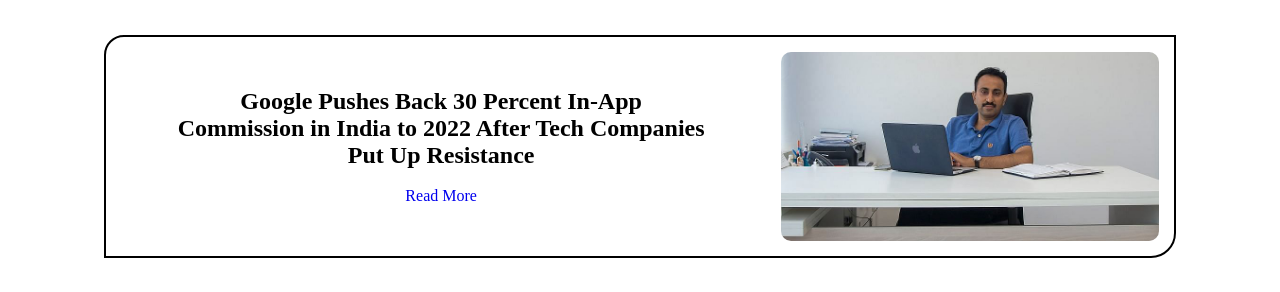
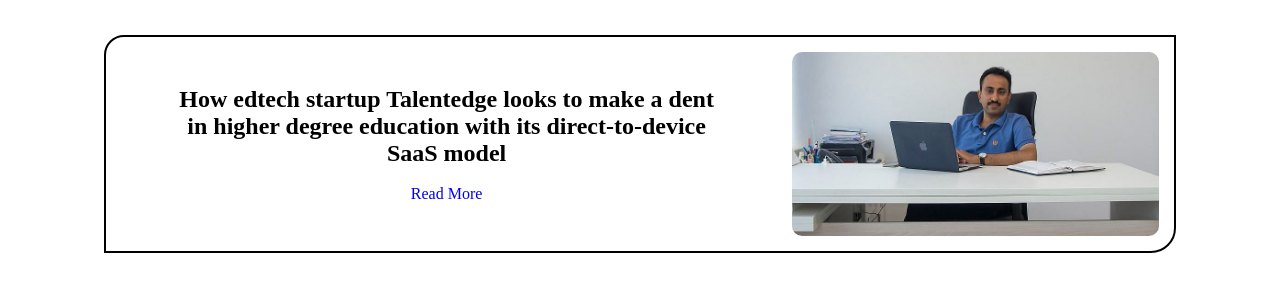
Before and after one commit to Sammy1836/newsletter.io, a plain HTML site: page NewsLetter/index.html in a window 1280 px wide. Shown: the part 435-727 px from the top of the page. Drawn offline with Linux system fonts and the light colour scheme.

Commit message:
news update

```diff
--- a/NewsLetter/index.html
+++ b/NewsLetter/index.html
@@ -2,6 +2,7 @@
 <html lang="en">
 
 <head>
+    <meta name="viewport" content="width=device-width, initial-scale=1, minimum-scale=1">
     <title>NewsLetter</title>
     <link rel="stylesheet" type="text/css" href="style.css">
 </head>
@@ -37,7 +38,7 @@
 
             <div class="content">
                 <div class="texts">
-                    <h2>Google Pushes Back 30 Percent In-App Commission in India to 2022 After Tech Companies Put Up Resistance </h2>
+                    <h2>How edtech startup Talentedge looks to make a dent in higher degree education with its direct-to-device SaaS model </h2>
 
                     <br>
 
```
